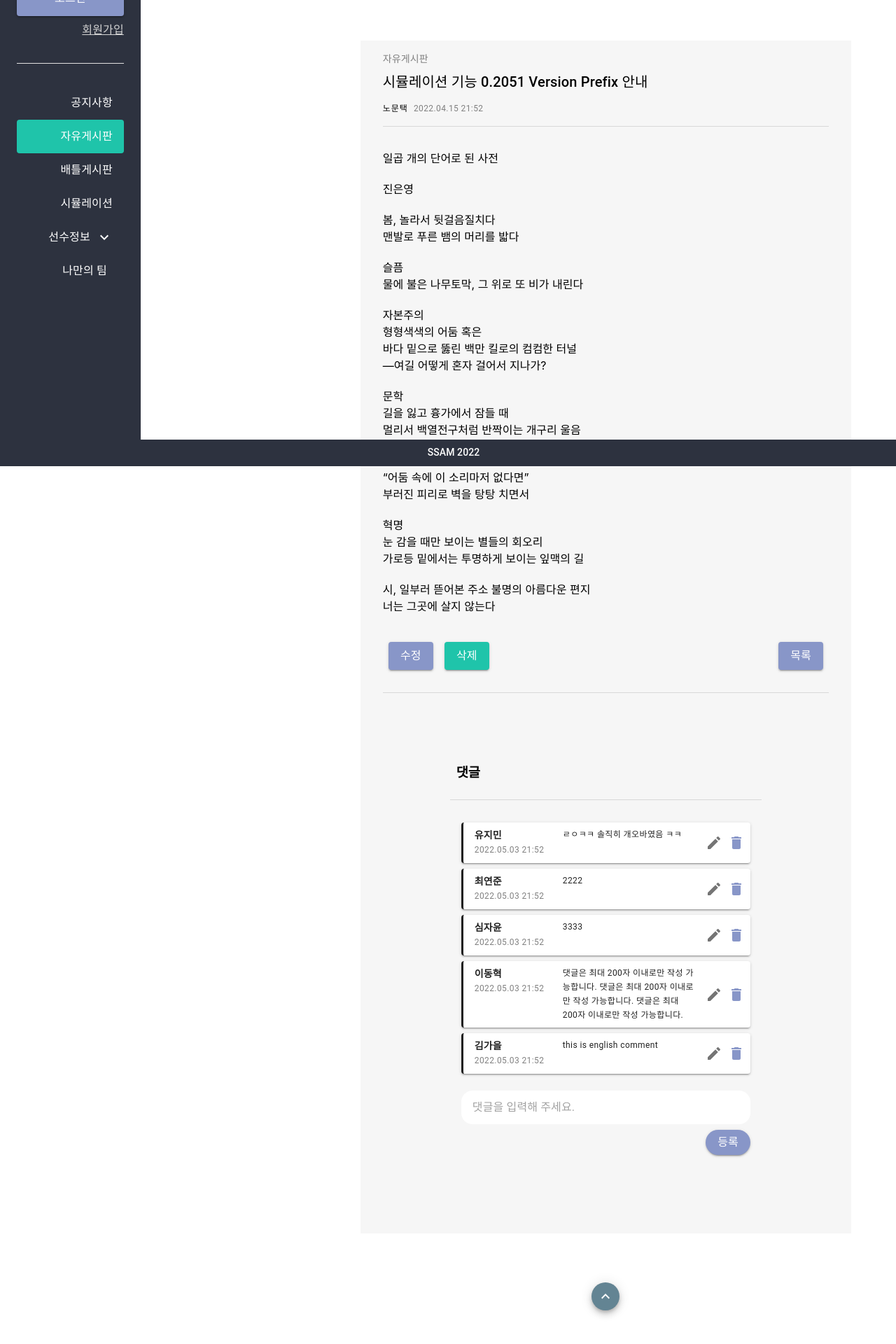
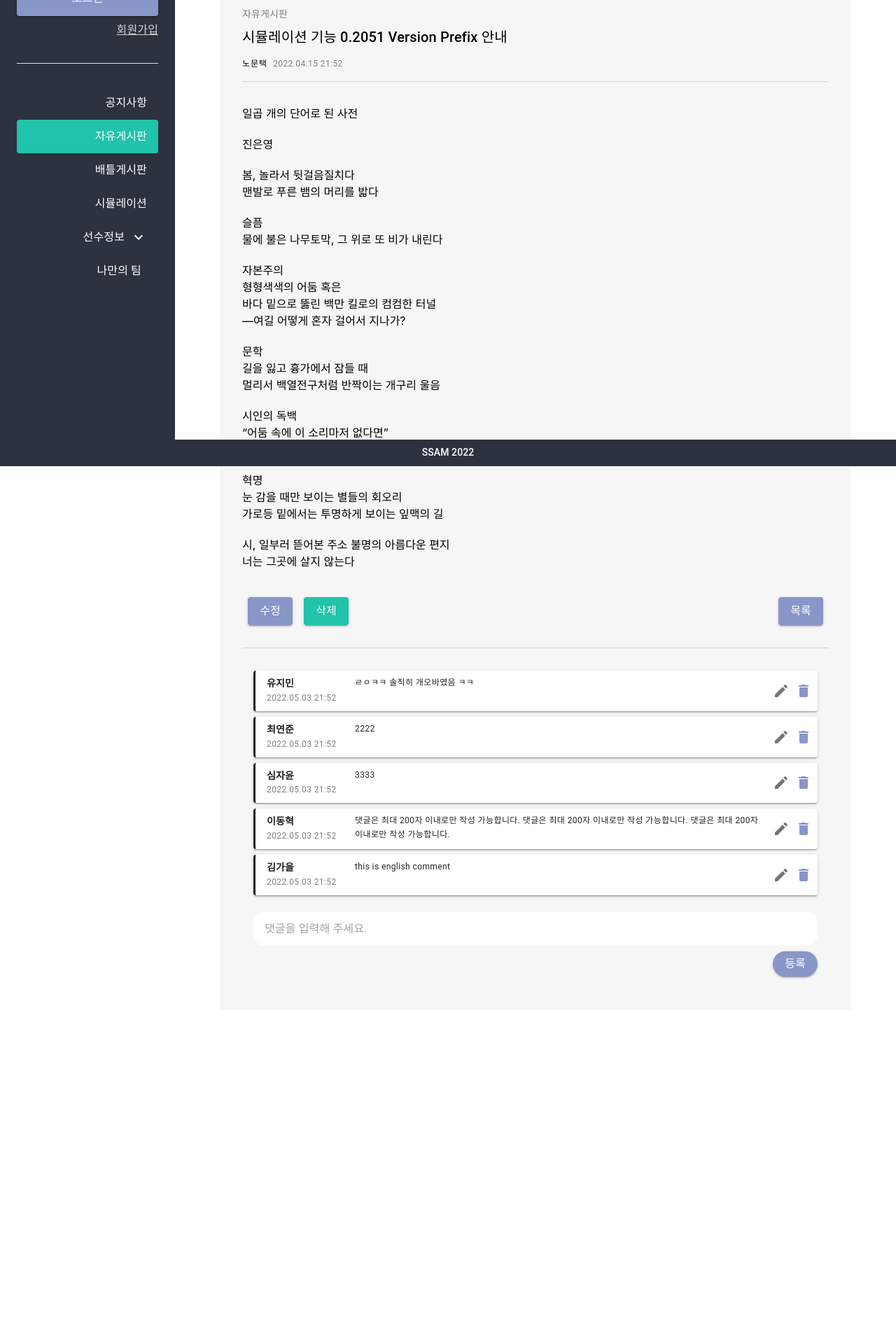
Before and after one commit to tekies09/ssafy-ssam, a React (Create React App) app in the folder Frontend/: page /board/free/1 in a window 1280 px wide. Shown: the part 134-2054 px from the top of the page at 70% size. After the commit the page ends 1681 px from the top, so only its background shows below. Built offline with nearby package versions, Linux system fonts and the light colour scheme.

Commit message:
[FE] :hammer: refactor: Change component structure

```diff
--- a/Frontend/src/components/CommentForm.jsx
+++ b/Frontend/src/components/CommentForm.jsx
@@ -1,22 +1,15 @@
 import React, { useState } from "react";
 
-import { Box, Button, Divider, Paper, Typography, Grid } from "@mui/material";
-import {
-  InputLabel,
-  FormControl,
-  OutlinedInput,
-  Input,
-  TextField,
-} from "@mui/material";
+import { Box, Button, Typography, Grid } from "@mui/material";
+import { FormControl, TextField } from "@mui/material";
 import Comment from "./Comment";
 
 const CommentForm = props => {
-  const [form, setForm] = useState({
-    id: "",
-    author: "",
-    title: "",
-    content: "",
-  });
+  // const [form, setForm] = useState({
+  //   id: "",
+  //   author: "",
+  //   content: "",
+  // });
 
   const mockComment = [
     {
@@ -66,28 +59,11 @@ const CommentForm = props => {
         flexDirection: "column",
         backgroundColor: "#F6F6F6",
         alignItems: "center",
-        m: 8,
-        px: 4,
-        py: 2,
+        p: 2,
       }}
     >
-      <Box
-        sx={{
-          display: "flex",
-          flexDirection: "row",
-          justifyContent: "space-between",
-          alignItems: "center",
-          width: "100%",
-          mx: 2,
-        }}
-      >
-        <h3>&nbsp;&nbsp;댓글</h3>
-      </Box>
-
-      <Divider sx={{ mt: 1, mb: 2, width: "100%" }} />
-
       <Box sx={{ width: "100%" }}>
-        <Box sx={{ m: 2 }}>
+        <Box sx={{ my: 2 }}>
           {mockComment.map(comment => (
             <Comment comment={comment} />
           ))}
@@ -119,14 +95,6 @@ const CommentForm = props => {
               <Typography textAlign="left">등록</Typography>
             </Button>
           </Grid>
-          {/* <Button
-            sx={{ m: 0, color: "white", borderRadius: 8 }}
-            variant="contained"
-            color="sub_300"
-            size="large"
-          >
-            <Typography textAlign="left">등록</Typography>
-          </Button> */}
         </Box>
       </Box>
     </Box>
--- a/Frontend/src/components/Footer.jsx
+++ b/Frontend/src/components/Footer.jsx
@@ -5,7 +5,7 @@ export default function Footer() {
   return (
     <Box
       component="footer"
-      p={1}
+      py={1}
       sx={{
         backgroundColor: "dark.main",
         color: "white",
--- a/Frontend/src/components/Header.js
+++ b/Frontend/src/components/Header.js
@@ -1,15 +1,18 @@
 // Header 컴포넌트입니다.
 
-import React from 'react'
-import { AppBar, Toolbar, Typography, IconButton } from '@mui/material'
-import MenuIcon from '@mui/icons-material/Menu'
+import React from "react";
+import { AppBar, Toolbar, Typography, IconButton } from "@mui/material";
+import MenuIcon from "@mui/icons-material/Menu";
 // import style from './Header.module.css'
 
 export default function Header() {
   return (
-    <header className='ssam-header' id="back-to-top-anchor">
-      <AppBar position='sticky' sx={{
-        background: 'linear-gradient(135deg, #37468B, #638493)'
+    <header className="ssam-header" id="back-to-top-anchor">
+      <AppBar
+        position="sticky"
+        sx={{
+          background: "linear-gradient(135deg, #37468B, #638493)",
+          position: "fixed",
         }}
       >
         <Toolbar>
@@ -18,27 +21,23 @@ export default function Header() {
             className="logo"
             textAlign="left"
             m={1}
-            sx={{flexGrow: 1}}
-
+            sx={{ flexGrow: 1 }}
           >
-            <b>
-              SSAM
-
-            </b>
+            <b>SSAM</b>
           </Typography>
           <IconButton
             size="large"
             edge="start"
             aria-label="menu"
             sx={{
-                mr: 2, color: 'white'
+              mr: 2,
+              color: "white",
             }}
           >
             <MenuIcon />
           </IconButton>
         </Toolbar>
       </AppBar>
-
     </header>
-  )
+  );
 }
--- a/Frontend/src/components/PostCreate.jsx
+++ b/Frontend/src/components/PostCreate.jsx
@@ -1,20 +1,12 @@
 import React, { useState } from "react";
-import { useNavigate } from "react-router-dom";
+import { Link } from "react-router-dom";
 
 import { Box, Button, Divider, Typography } from "@mui/material";
-import {
-  InputLabel,
-  FormControl,
-  OutlinedInput,
-  Input,
-  TextField,
-} from "@mui/material";
+import { FormControl, TextField } from "@mui/material";
 import IconButton from "@mui/material/IconButton";
 import KeyboardBackspaceIcon from "@mui/icons-material/KeyboardBackspace";
 
 const PostCreate = props => {
-  const navigate = useNavigate();
-
   const [form, setForm] = useState({
     title: "",
     content: "",
@@ -53,12 +45,13 @@ const PostCreate = props => {
         {/* 타이틀 */}
         <h3>&nbsp;&nbsp;{props.title}</h3>
         <Box>
-          {/* 뒤로가기 버튼 */}
+          {/* 목록 보기 버튼 */}
           <IconButton
             sx={{ px: 2 }}
             aria-label="back"
             size="large"
-            onClick={() => navigate(-1)}
+            component={Link}
+            to="./.."
           >
             <KeyboardBackspaceIcon fontSize="large" />
           </IconButton>
--- a/Frontend/src/components/ScrollTop.jsx
+++ b/Frontend/src/components/ScrollTop.jsx
@@ -1,6 +1,6 @@
 import React from "react";
 
-import { Box, Button } from "@mui/material";
+import { Box, Button, Zoom } from "@mui/material";
 import PropTypes from "prop-types";
 import useScrollTrigger from "@mui/material/useScrollTrigger";
 import Fab from "@mui/material/Fab";
@@ -29,11 +29,15 @@ const ScrollTop = props => {
     };
 
     return (
-      <Button sx={{ color: "white", zIndex: 0 }} in={trigger}>
-        <Box onClick={handleBackToTopClick} role="presentation">
+      <Zoom in={trigger}>
+        <Box
+          sx={{ position: "fixed", bottom: 42, right: 12 }}
+          onClick={handleBackToTopClick}
+          role="presentation"
+        >
           {children}
         </Box>
-      </Button>
+      </Zoom>
     );
   }
 
--- a/Frontend/src/components/Sidebar.jsx
+++ b/Frontend/src/components/Sidebar.jsx
@@ -1,7 +1,6 @@
 import React, { useState } from "react";
 import "./Sidebar.css";
 import { Link } from "react-router-dom";
-import { BrowserRouter as Router } from "react-router-dom";
 
 import { Box, Divider, Button, Typography, Drawer } from "@mui/material";
 import { List, ListItem, ListItemText, Collapse } from "@mui/material";
@@ -10,13 +9,13 @@ import LogoutIcon from "@mui/icons-material/Logout";
 import ExpandLess from "@mui/icons-material/ExpandLess";
 import ExpandMore from "@mui/icons-material/ExpandMore";
 
-import Login from '../components/Login'
-import {useSelector} from 'react-redux'
+import Login from "./Login";
+import { useSelector } from "react-redux";
 
 const Sidebar = props => {
   const [selectedIndex, setSelectedIndex] = useState(1);
   const [playerInfoOpen, setPlayerInfoOpen] = useState(false);
-  const [loginModal, setLoginModal] = useState(false)
+  const [loginModal, setLoginModal] = useState(false);
 
   const handleMenuClick = (event, index) => {
     setSelectedIndex(index);
@@ -28,7 +27,7 @@ const Sidebar = props => {
     }
   };
 
-  const sidebarWidth = 250;
+  const sidebarWidth = 202;
   const myPoint = 100;
   // 로그인한 경우 => "나만의 팀" 메뉴 추가
   const menus = [
@@ -38,8 +37,8 @@ const Sidebar = props => {
     { name: "시뮬레이션", url: "/" },
   ];
 
-  const user = useSelector((state) => state.user)
-  const LogoutButton = (props) => {
+  const user = useSelector(state => state.user);
+  const LogoutButton = props => {
     if (user.isLoggedIn) {
       return (
         <Box sx={{ mb: 6 }}>
@@ -51,15 +50,17 @@ const Sidebar = props => {
           >
             <Typography textAlign="left">로그아웃</Typography>
           </Button>
-      </Box>)
+        </Box>
+      );
     } else {
-      return (<div></div>)
+      return <div></div>;
     }
-  }
-  const LoginMenu = (props) => {
-    switch(user.isLoggedIn) {
+  };
+  const LoginMenu = props => {
+    switch (user.isLoggedIn) {
       case true:
-        return (<>
+        return (
+          <>
             <Button
               sx={{ mt: 3, mb: 1, color: "white" }}
               align="left"
@@ -71,7 +72,8 @@ const Sidebar = props => {
             </Button>
             <Typography textAlign="right">내 포인트 : {myPoint}점</Typography>
             <Typography textAlign="right">내 포인트 : {myPoint}점</Typography>
-        </>)
+          </>
+        );
       default:
         return (
           <>
@@ -81,7 +83,9 @@ const Sidebar = props => {
               color="sub_300"
               size="large"
               fullWidth
-              onClick={() => {setLoginModal(true)}}
+              onClick={() => {
+                setLoginModal(true);
+              }}
             >
               <Typography sx={{}}>로그인</Typography>
             </Button>
@@ -94,9 +98,9 @@ const Sidebar = props => {
               회원가입
             </Typography>
           </>
-        )
+        );
     }
-  }
+  };
 
   return (
     <Box
@@ -107,6 +111,8 @@ const Sidebar = props => {
         display: "flex",
         flexDirection: "column",
         justifyContent: "space-between",
+        position: "fixed",
+        top: "64px",
       }}
       width={sidebarWidth}
       height="calc(100vh - 100px)"
@@ -123,10 +129,6 @@ const Sidebar = props => {
           }}
         >
           <LoginMenu />
-
-          {/* 유저가 로그인하지 않은 경우 */}
-          {/* 유저가 로그인한 경우 */}
-
         </Box>
 
         <Divider color="white" />
@@ -194,8 +196,6 @@ const Sidebar = props => {
 
       {/* 유저가 로그인한 경우 */}
       <LogoutButton />
-
-
     </Box>
   );
 };
--- a/Frontend/src/routes/router.js
+++ b/Frontend/src/routes/router.js
@@ -48,6 +48,7 @@ export default function RouterComponent() {
           </Routes>
           <ScrollTop />
         </Box>
+        {/* <ScrollTop /> */}
       </Router>
     </>
   );
```
Also changed, not shown: Frontend/src/components/Comment.jsx (+1 -15 lines). Lines whose indentation alone changed are shown as unchanged.
